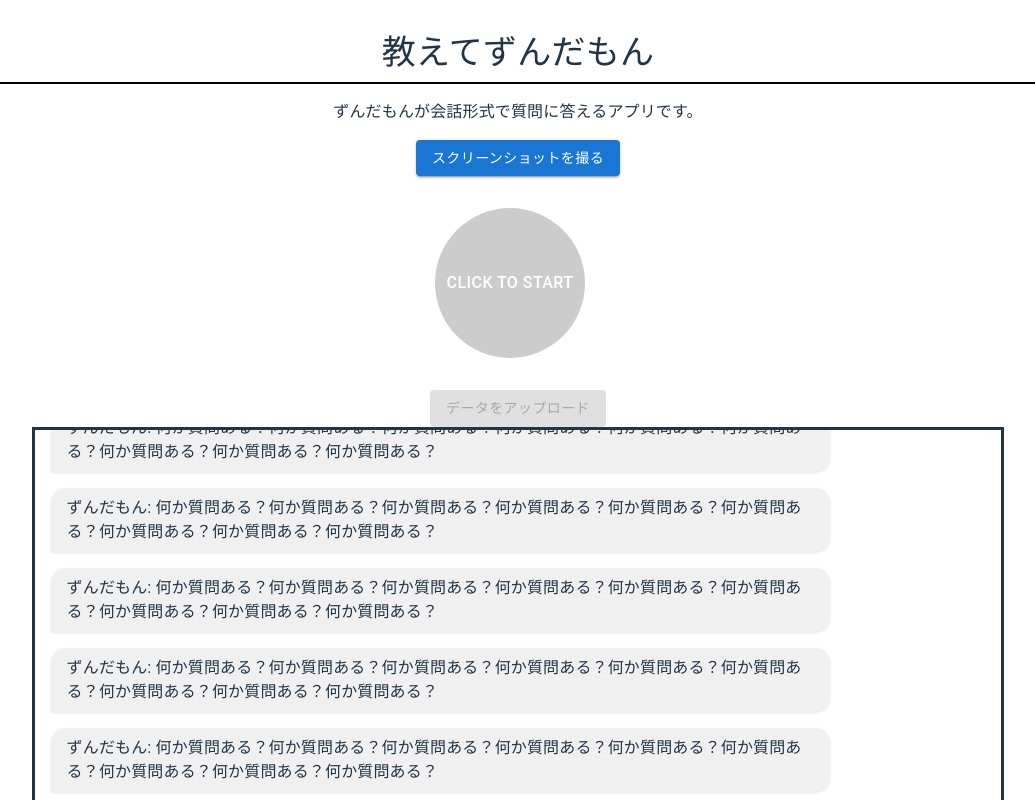
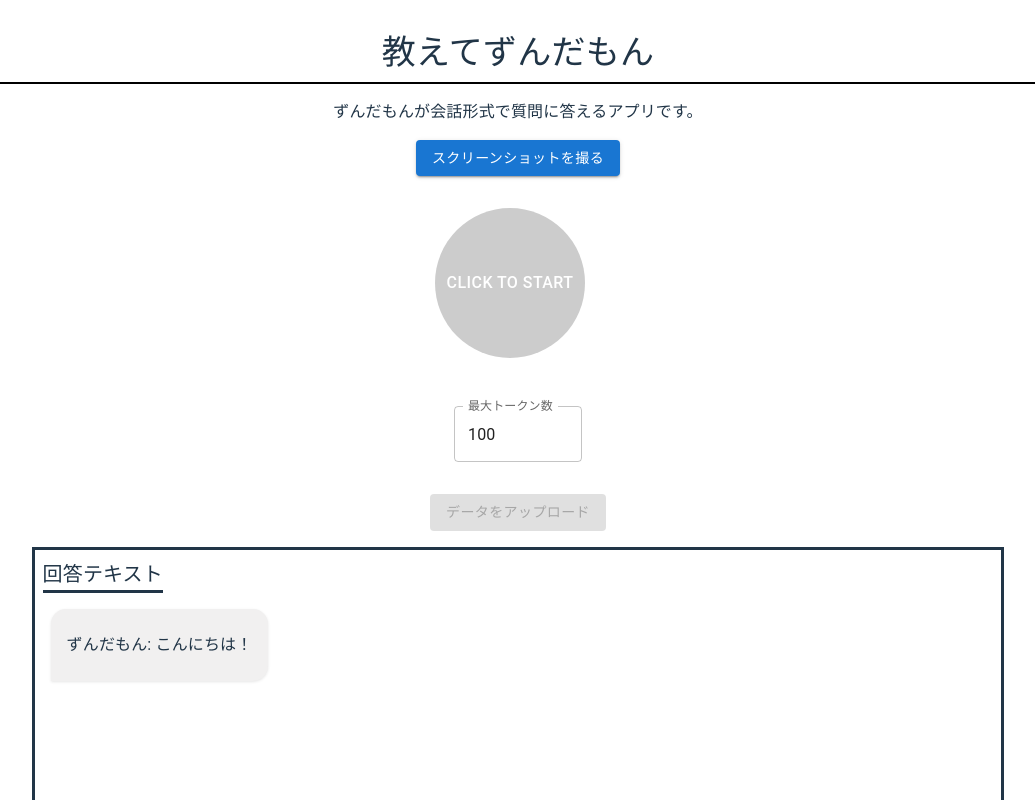
Before and after one commit to KimuraAkikazu/Nice-Buddy, a React (Vite) app: page / in a window 1280 px wide. Shown: the top 800 px of the page, without its empty margins (122-1157 px from the left). Built offline with nearby package versions, Linux system fonts and the light colour scheme.

Commit message:
最大トークン数を指定できるように変更

```diff
--- a/package.json
+++ b/package.json
@@ -16,6 +16,7 @@
     "axios": "^1.7.7",
     "react": "^18.3.1",
     "react-dom": "^18.3.1",
+    "react-markdown": "^9.0.1",
     "react-speech-recognition": "^3.10.0",
     "regenerator-runtime": "^0.14.1"
   },
--- a/src/App.tsx
+++ b/src/App.tsx
@@ -1,4 +1,5 @@
 import './App.css'
+import { useState } from 'react';
 import { Box } from '@mui/material'
 import ChatBox from './components/ChatBox';
 import Description from './components/Description'
@@ -16,20 +17,21 @@ function App() {
     ``,
   ];
 
+  // chatをstateとして管理
+  const [chat, setChat] = useState<string[]>([
+    "ずんだもん: こんにちは！",
+  ]);
+
+  const handleUploadResult = (message: string) => {
+    setChat((prevChat) => [...prevChat, `ずんだもん: ${message}`]);
+  };
+
   return (
     <Box>
       <Title title={title}/>
       <Description description={description}/>
-      <UploadDataButton />
-      <ChatBox chat={[
-        "ずんだもん: こんにちは！",
-        "ずんだもん: 何か質問ある？何か質問ある？何か質問ある？何か質問ある？何か質問ある？何か質問ある？何か質問ある？何か質問ある？何か質問ある？",
-        "ずんだもん: 何か質問ある？何か質問ある？何か質問ある？何か質問ある？何か質問ある？何か質問ある？何か質問ある？何か質問ある？何か質問ある？",
-        "ずんだもん: 何か質問ある？何か質問ある？何か質問ある？何か質問ある？何か質問ある？何か質問ある？何か質問ある？何か質問ある？何か質問ある？",
-        "ずんだもん: 何か質問ある？何か質問ある？何か質問ある？何か質問ある？何か質問ある？何か質問ある？何か質問ある？何か質問ある？何か質問ある？",
-        "ずんだもん: 何か質問ある？何か質問ある？何か質問ある？何か質問ある？何か質問ある？何か質問ある？何か質問ある？何か質問ある？何か質問ある？",
-        "ずんだもん: 何か質問ある？何か質問ある？何か質問ある？何か質問ある？何か質問ある？何か質問ある？何か質問ある？何か質問ある？何か質問ある？",
-      ]} />
+      <UploadDataButton callbackUploadResult={handleUploadResult}/>
+      <ChatBox chat={chat}/>
     </Box>
   )
 }
--- a/src/components/ChatBox.tsx
+++ b/src/components/ChatBox.tsx
@@ -1,5 +1,6 @@
 import { Typography, Box } from "@mui/material";
 import { useEffect, useRef } from "react";
+import ReactMarkdown from 'react-markdown';
 
 export default function ChatBox({ chat }: { chat: string[] }) {
     const chatBoxRef = useRef<HTMLDivElement>(null);
@@ -49,7 +50,9 @@ export default function ChatBox({ chat }: { chat: string[] }) {
                         }}
                     >
                         <Typography variant="body1" sx={{ textAlign: 'left' }}>
-                            {chat}
+                            <ReactMarkdown>
+                                {chat}
+                            </ReactMarkdown>
                         </Typography>
                     </Box>
                 </Box>
--- a/src/components/UploadDataButton.tsx
+++ b/src/components/UploadDataButton.tsx
@@ -1,12 +1,17 @@
 import React, { useState } from 'react';
-import { Button, Box } from '@mui/material';
+import { Button, Box, TextField } from '@mui/material';
 import ScreenShotButton from './ScreenShotButton'; // スクリーンショットを撮るコンポーネント
 import Endpoints from '../config/Endpoints';
 import AudioInput from './AudioInput';
 
-const UploadDataButton: React.FC = () => {
+interface UploadDataButtonProps {
+  callbackUploadResult: (message: string) => void; // chatapiの結果を渡すコールバック
+}
+
+const UploadDataButton: React.FC<UploadDataButtonProps> = ({callbackUploadResult}) => {
   const [speechText, setSpeechText] = useState<string | null>(null);
   const [imageData, setImageData] = useState<string | null>(null);
+  const [maxTokens, setMaxTokens] = useState<number>(100);
 
   // 録音停止時にファイルを保存するためのコールバック
   const handleAudioStop = (text: string) => {
@@ -22,11 +27,6 @@ const UploadDataButton: React.FC = () => {
 
   // APIに音声ファイルと画像を送信する関数
   const uploadData = async () => {
-    if (!speechText || !imageData) {
-      alert('音声ファイルまたはスクリーンショットがありません');
-      return;
-    }
-
     try {
       // APIにPOSTリクエストを送る（URLはAPIのエンドポイントに置き換えてください）
       const response = await fetch(Endpoints.ChatApiUrl, {
@@ -37,7 +37,7 @@ const UploadDataButton: React.FC = () => {
         body: JSON.stringify({
           input_text: speechText,     // 必須
           base64_image: imageData,    // オプショナル
-          max_tokens: 100             // 必須
+          max_tokens: maxTokens            // 必須
         }),
       });
 
@@ -50,6 +50,7 @@ const UploadDataButton: React.FC = () => {
 
       const answer = data.choices[0]?.message?.content || '回答がありません';
       console.log('回答:', answer);
+      callbackUploadResult(answer); // 親コンポーネントに回答を渡す
 
     } catch (error) {
       console.error('APIの呼び出し中にエラーが発生しました:', error);
@@ -64,14 +65,19 @@ const UploadDataButton: React.FC = () => {
       {/* 録音をするコンポーネント */}
       <AudioInput callbackSpeechResult={handleAudioStop} />
 
+      <Box sx={{ display: 'flex', flexDirection: 'column', justifyContent: 'center', alignItems: 'center' }}>
+      <TextField id='outlined-basic' label='最大トークン数' variant='outlined' type='number' value={maxTokens} onChange={(e) => setMaxTokens(Number(e.target.value))} sx={{ margin: '16px', width: '128px'}}/>
+
       {/* 音声ファイルと画像データが揃っている場合にAPIへアップロード */}
       <Button
         variant="contained"
         onClick={uploadData}
-        disabled={!speechText || !imageData}
+        disabled={!speechText}
+        sx={{ margin: '16px' }}
       >
         データをアップロード
       </Button>
+      </Box>
     </Box>
   );
 };
```
Also changed, not shown: 1 other file (tests, documents, lock files or other folders).
